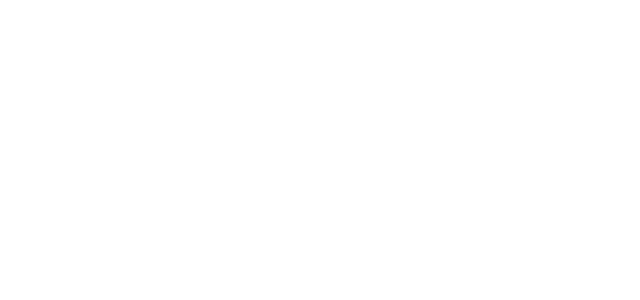
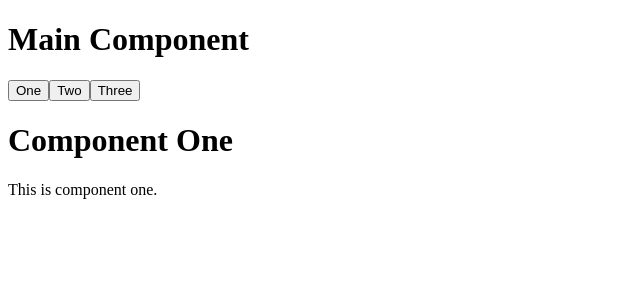
Before and after one commit to nehaumbre/vueP, a Vue app in the folder vue-project/: page / in a window 1280 px wide. Shown: the top 300 px of the page, without its empty margins (0-640 px from the left). Built offline with nearby package versions, Linux system fonts and the light colour scheme.

Commit message:
Dynamic Components
Signed-off-by: nehaumbre <nehaumbre28@gmail.com>

```diff
--- a/vue-project/src/App.vue
+++ b/vue-project/src/App.vue
@@ -95,6 +95,7 @@
 // import CounterComponent from './components/CounterComponent.vue';
 // import YetAnotherComponent from './components/YetAnotherComponent.vue';
 // import CustomDir from './components/CustomDir.vue';
+import MainComponent from './components/Dynamic/MainComponent.vue';
 </script>
 
 <template>
@@ -158,6 +159,7 @@
   <YetAnotherComponent/>
   -->
   <!-- <CustomDir/> -->
+  <MainComponent/>
 </template>
 
 <style scoped></style>
--- /dev/null
+++ b/vue-project/src/components/Dynamic/ComponentOne.vue
@@ -0,0 +1,7 @@
+<template>
+    <h1>Component One</h1>
+    <p>This is component one.</p>
+</template>
+
+<script setup>
+</script>
--- /dev/null
+++ b/vue-project/src/components/Dynamic/ComponentThree.vue
@@ -0,0 +1,7 @@
+<template>
+    <h1>Component Three</h1>
+    <p>This is component three.</p>
+</template>
+
+<script setup>
+</script>
--- /dev/null
+++ b/vue-project/src/components/Dynamic/ComponentTwo.vue
@@ -0,0 +1,7 @@
+<template>
+    <h1>Component Two</h1>
+    <p>This is component two.</p>
+</template>
+
+<script setup>
+</script>
--- /dev/null
+++ b/vue-project/src/components/Dynamic/MainComponent.vue
@@ -0,0 +1,20 @@
+<template>
+    <h1>Main Component</h1>
+    <button @click="currentTab='ComponentOne'">One</button>
+    <button @click="currentTab='ComponentTwo'">Two</button>
+    <button @click="currentTab='ComponentThree'">Three</button>
+
+    <!-- Dynamic Component -->
+    <component :is="tabs[currentTab]" />
+</template>
+
+<script setup>
+import { ref } from 'vue';
+import ComponentOne from './ComponentOne.vue';
+import ComponentTwo from './ComponentTwo.vue';
+import ComponentThree from './ComponentThree.vue';
+
+const currentTab = ref('ComponentOne');
+const tabs = {ComponentOne, ComponentTwo, ComponentThree};
+
+</script>
```
